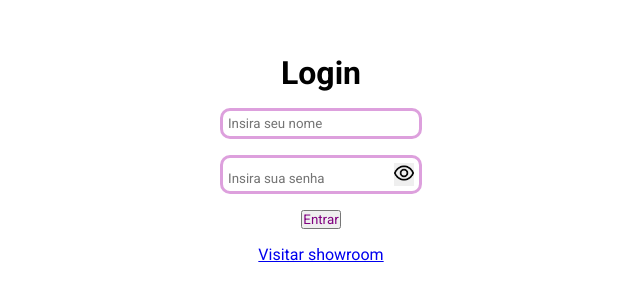
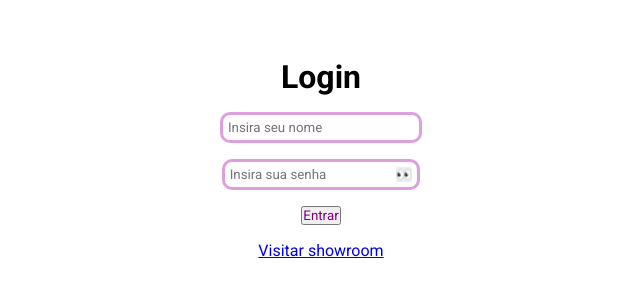
Before and after one commit to daynepacheco9/aulaMS1, a plain HTML site: page Login/index.html in a window 1280 px wide. Shown: the part 225-526 px from the top of the page, 319-959 px from the left. Drawn offline with nearby package versions, Linux system fonts and the light colour scheme.

Commit message:
não arrumei nada

```diff
--- a/Login/index.html
+++ b/Login/index.html
@@ -14,7 +14,7 @@
         <div>
           <div id="todasenha">
             <input type="password" placeholder="Insira sua senha" id="senha" >
-            <button onclick="view() " id="olho"><img width="20px" height="20px" src="..\img\3917052.png" alt=""></button> <br>
+            <button onclick="view() " id="olho">👀</button> <br>
           </div>
           <h5 id="sincorreta" >Usuário ou Senha incorreto</h2>
         </div>
```
Also changed, not shown: 1 other file.
